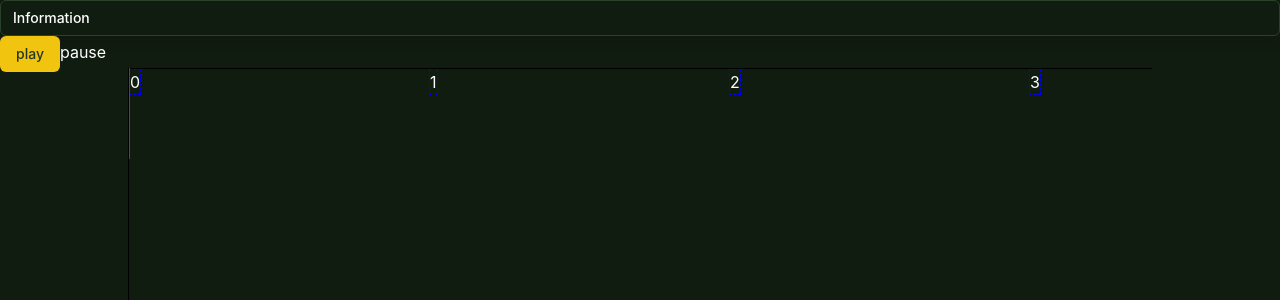
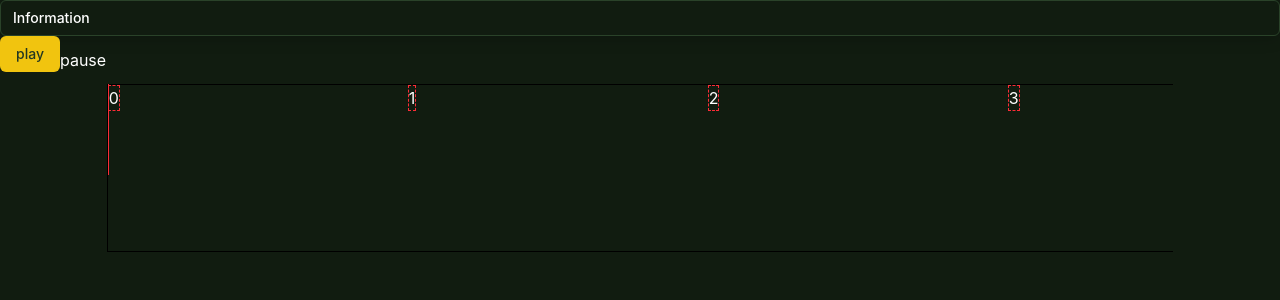
Before and after one commit to KevinLee3627/piano-thing, a React (Vite) app: page / in a window 1280 px wide. Shown: the top 300 px of the page. Built offline with nearby package versions, Linux system fonts and the light colour scheme.

Commit message:
refactor: Replace static styles w/ tailwind

```diff
--- a/src/components/Block.tsx
+++ b/src/components/Block.tsx
@@ -2,6 +2,7 @@ import { useEffect, useRef, useState } from 'react';
 import { useAppDispatch, useAppSelector } from '../app/hooks';
 import { trackSlice } from '../app/trackSlice';
 import type { useResizeObserver } from '../hooks/useResizeObserver';
+import { cn } from '@/lib/utils';
 
 interface BlockProps {
   trackId: string;
@@ -48,11 +49,12 @@ export const Block = (props: BlockProps) => {
       ref={blockRef}
       style={{
         width: `${blockInfo.dims.width}px`,
-        height: '100%',
         left: `${blockInfo.dims.left}px`,
-        position: 'absolute',
-        backgroundColor: pointerIsPressed ? 'red' : 'green',
       }}
+      className={cn(
+        'absolute',
+        pointerIsPressed ? 'bg-red-500' : 'bg-green-500',
+      )}
       onPointerDown={(e) => {
         if (blockRef.current != null) {
           // NOTE: NEEDED TO KEEP SLIDING AFTER CURSOR LEAVES BOUNDARIES
--- a/src/components/Keyboard.tsx
+++ b/src/components/Keyboard.tsx
@@ -6,16 +6,12 @@ export const Keyboard = ({ trackId }: { trackId: string }) => {
   const dispatch = useAppDispatch();
   const project = useAppSelector((state) => state.project);
   return (
-    <div style={{ display: 'flex', justifyContent: 'center' }}>
+    <div className='justify-center flex'>
       {Object.keys(noteMapping).map((note) => {
         return (
           <div
             key={note}
-            style={{
-              height: '150px',
-              width: '50px',
-              border: '1px dashed black',
-            }}
+            className='w-12.5 h-37.5 border border-dashed border-black'
             onClick={() => {
               dispatch(
                 trackSlice.actions.addBlock({
--- a/src/components/Playhead.tsx
+++ b/src/components/Playhead.tsx
@@ -12,15 +12,8 @@ export const Playhead = (props: PlayheadProps) => {
     (props.currentTime / project.totalDuration) * props.trackDimensions.width;
   return (
     <div
-      style={{
-        height: '100px',
-        width: '1px',
-        backgroundColor: 'red',
-        color: 'white',
-        position: 'absolute',
-        left: `${left}px`,
-        top: '-10px',
-      }}
+      style={{ left: `${left}px` }}
+      className='absolute -top-2.5 h-25 w-px bg-red-500 text-white'
     ></div>
   );
 };
--- a/src/components/TickMarks.tsx
+++ b/src/components/TickMarks.tsx
@@ -8,7 +8,7 @@ export const TickMarks = (props: TickMarksProps) => {
   const project = useAppSelector((state) => state.project);
 
   return (
-    <div style={{ position: 'relative', height: '1rem' }}>
+    <div className='h-4 relative'>
       {Array.from({ length: project.totalMeasures })
         .fill(0)
         .map((_, i) => {
@@ -16,11 +16,8 @@ export const TickMarks = (props: TickMarksProps) => {
           return (
             <div
               key={`tick-${i}`}
-              style={{
-                border: '1px dashed blue',
-                position: 'absolute',
-                left: `${left}px`,
-              }}
+              className='border border-dashed border-red-500 absolute'
+              style={{ left: `${left}px` }}
             >
               {i}
             </div>
--- a/src/components/Timeline.tsx
+++ b/src/components/Timeline.tsx
@@ -72,35 +72,19 @@ export function Timeline() {
     };
   }, []);
   return (
-    <div
-      style={{
-        height: '100vh',
-        display: 'flex',
-        flexDirection: 'column',
-      }}
-    >
-      <div className='flex h-8'>
+    <div className='flex flex-col h-full'>
+      <div className='flex h-12'>
         <Button onClick={async () => await startPlaybackAndUIUpdates()}>
           play
         </Button>
         <button onClick={async () => await pause()}>pause</button>
       </div>
-      <div
-        style={{
-          flexGrow: 1,
-          height: '50%',
-          width: '80%',
-          margin: '0 auto',
-          overflowX: 'scroll',
-        }}
-      >
+      <div className='grow h-[50%] w-10/12 mx-auto my-0 overflow-x-scroll'>
         <div
           style={{
-            border: '1px solid black',
-            position: 'relative',
-            height: '50%',
             width: `${project.pxPerMeasureScale * project.totalMeasures}px`,
           }}
+          className='border border-black relative h-1/2'
           ref={timelineRef}
         >
           <TickMarks trackElemWidth={timelineDimensions.width} />
```
